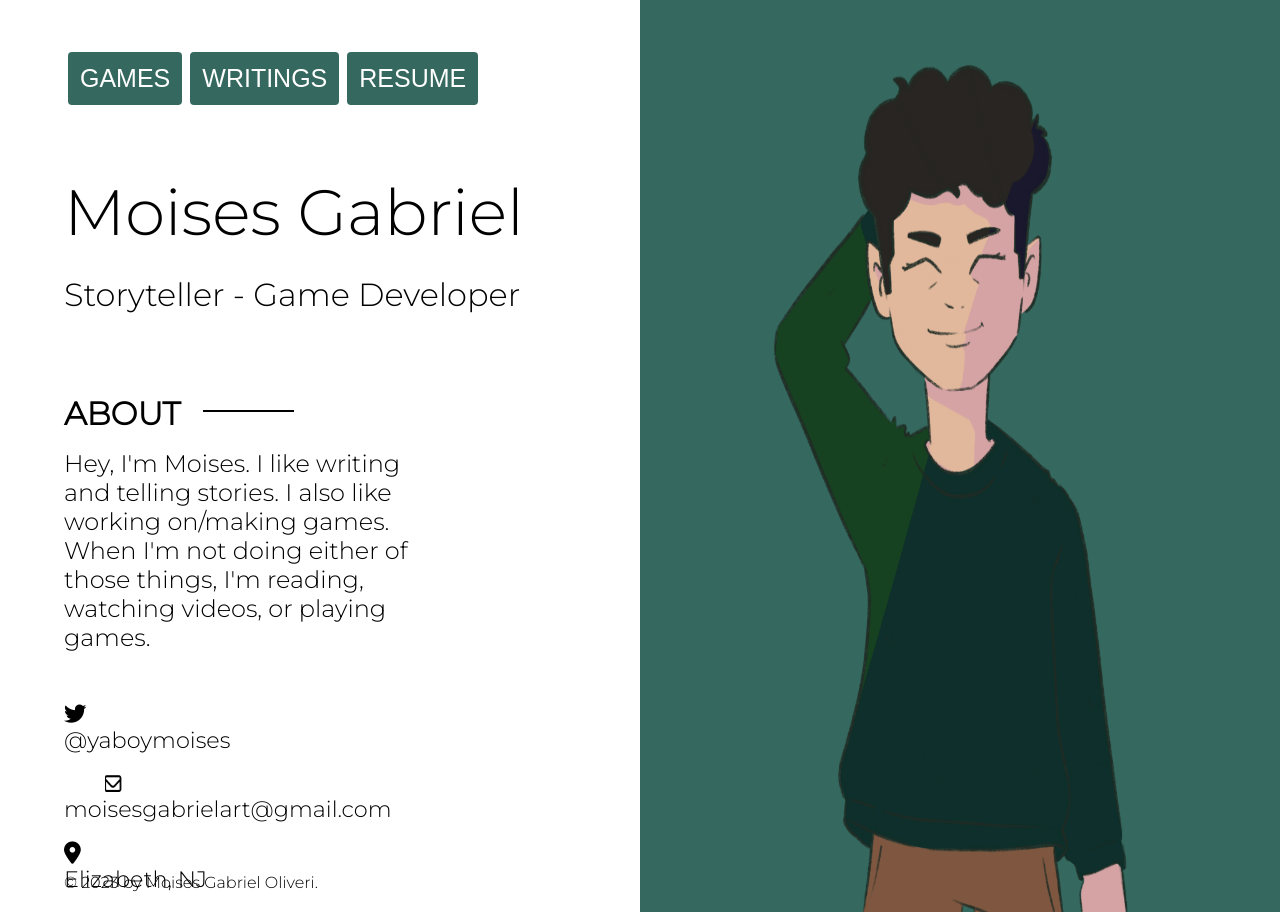
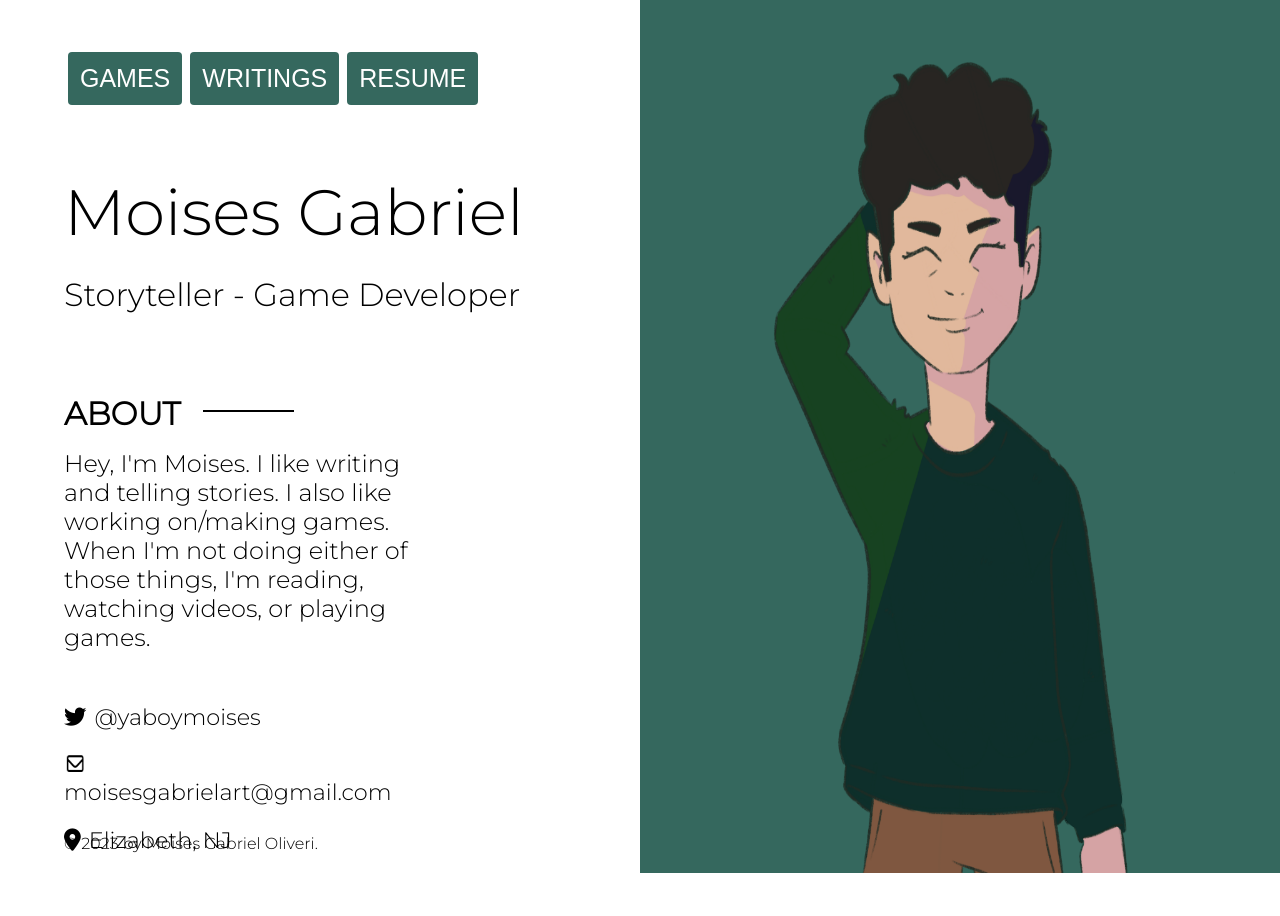
Before and after one commit to Moises-Gabriel/moises-gabriel.github.io, a plain HTML site: page index.html in a window 1280 px wide. After the commit the page ends 877 px from the top, so only its background shows below. Drawn offline with Linux system fonts and the light colour scheme.

Commit message:
Update stylesheet.css

```diff
--- a/stylesheet.css
+++ b/stylesheet.css
@@ -139,7 +139,7 @@ body
 
 .contact #twitter-icon
 {
-  display: block;
+  display: inline-block;
   margin-right: 0.5rem;
   --fa-animation-duration: 6s;
 }
@@ -156,7 +156,7 @@ body
 
 .contact #email-icon
 {
-  display: block;
+  display: inline-block;
   margin-right: 0.5rem;
   --fa-animation-duration: 6s;
 }
@@ -173,7 +173,7 @@ body
 
 .contact #location-icon
 {
-  display: block;
+  display: inline-block;
   margin-right: 0.5rem;
 }
 
```
